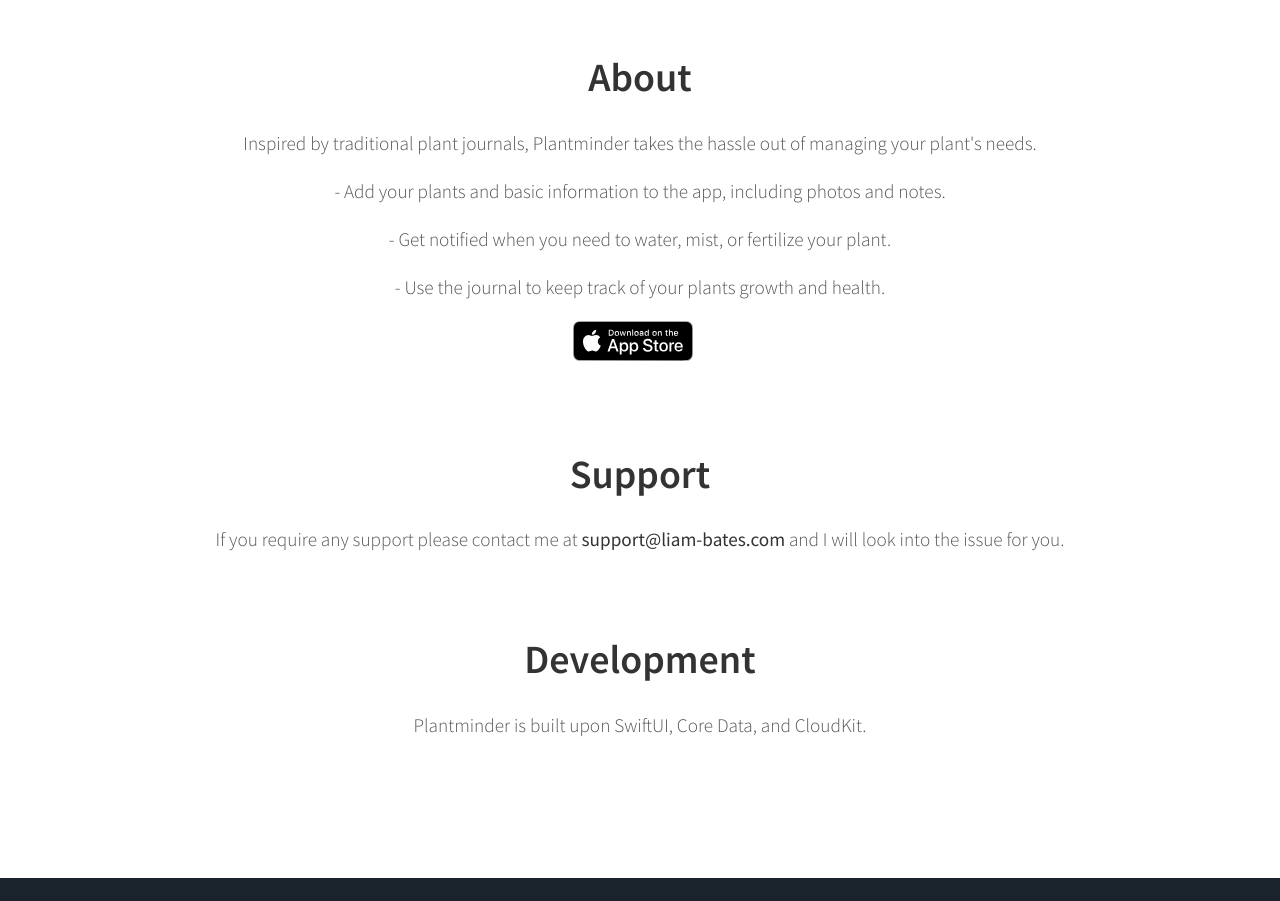
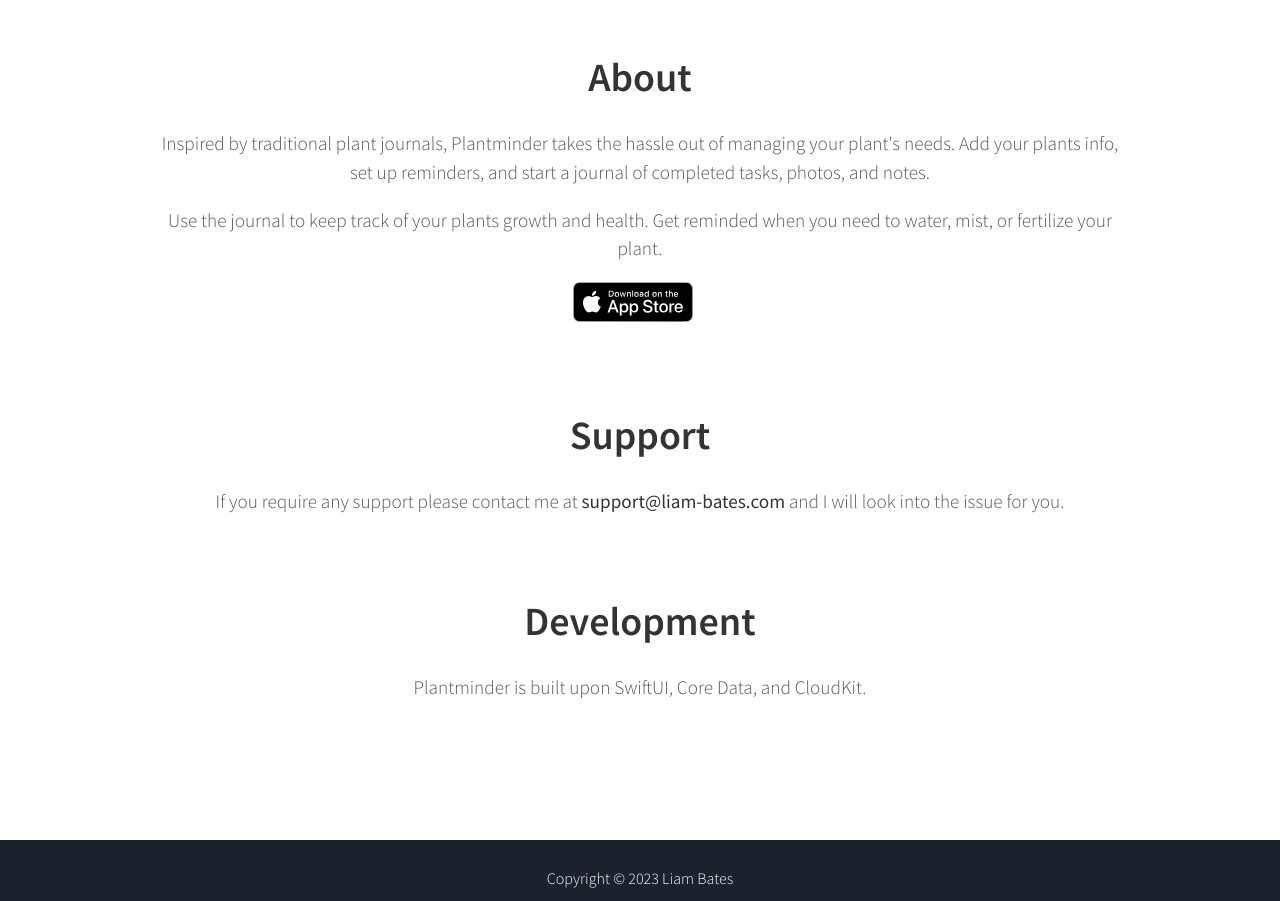
Before and after one commit to liam-bates/liam-bates.github.io, a plain HTML site: page plantminder.html in a window 1280 px wide. Shown: the part 840-1741 px from the top of the page. Drawn offline with Linux system fonts and the light colour scheme.

Commit message:
Plantminder update

```diff
--- a/plantminder.html
+++ b/plantminder.html
@@ -28,10 +28,8 @@
     <section id="about">
         <div class="user-details">
             <h1>About</h1>
-            <p>Inspired by traditional plant journals, Plantminder takes the hassle out of managing your plant's needs.</p>
-            <p>- Add your plants and basic information to the app, including photos and notes.</p>
-            <p>- Get notified when you need to water, mist, or fertilize your plant.</p>
-            <p>- Use the journal to keep track of your plants growth and health.</p>
+            <p>Inspired by traditional plant journals, Plantminder takes the hassle out of managing your plant's needs. Add your plants info, set up reminders, and start a journal of completed tasks, photos, and notes.</p>
+            <p>Use the journal to keep track of your plants growth and health. Get reminded when you need to water, mist, or fertilize your plant.</p>
             <a href="https://apps.apple.com/us/app/plantminder/id1535504485?ls=1" style="display:inline-block;overflow:hidden;background:url(assets/svg/app_store.svg) no-repeat;width:135px;height:40px;"></a>
             <h1>Support</h1>
             <p>If you require any support please contact me at <a aria-label="Support Email" href="mailto:support@liam-bates.com">support@liam-bates.com</a> and I will look into the issue for you.</p>
```
